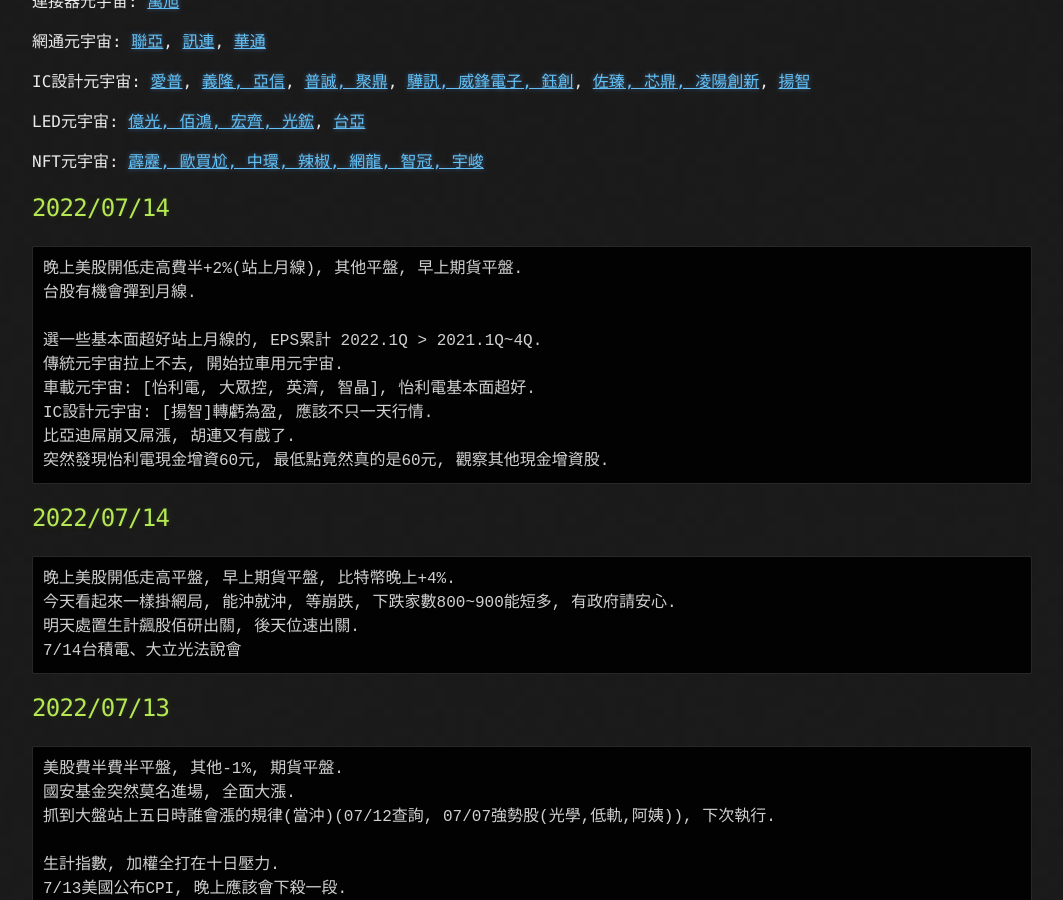
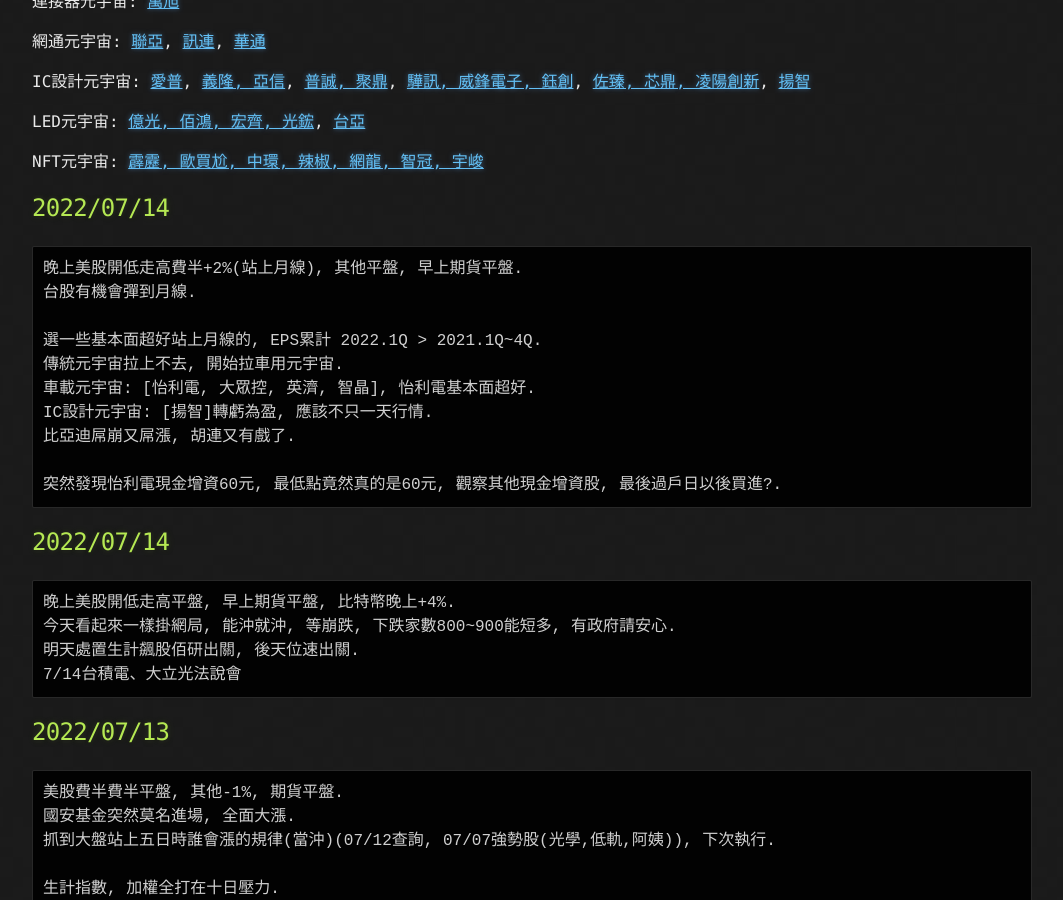
Before and after one commit to lepg5487/Stock_God, a Jekyll site: the page built from index.md, in a window 1280 px wide and 900 px high, scrolled down 428 px. Shown: the whole window, without its empty margins (108-1171 px from the left). Built offline with Jekyll 4.4.1, drawn with Linux system fonts in a browser that asks for light colours; our own code applies the rules of GitHub Pages for plain Markdown files.

Commit message:
Update index.md

````diff
--- a/index.md
+++ b/index.md
@@ -29,7 +29,8 @@
 車載元宇宙: [怡利電, 大眾控, 英濟, 智晶], 怡利電基本面超好.
 IC設計元宇宙: [揚智]轉虧為盈, 應該不只一天行情.
 比亞迪屌崩又屌漲, 胡連又有戲了.
-突然發現怡利電現金增資60元, 最低點竟然真的是60元, 觀察其他現金增資股.
+
+突然發現怡利電現金增資60元, 最低點竟然真的是60元, 觀察其他現金增資股, 最後過戶日以後買進?.
 ```
 
 ## 2022/07/14
````
